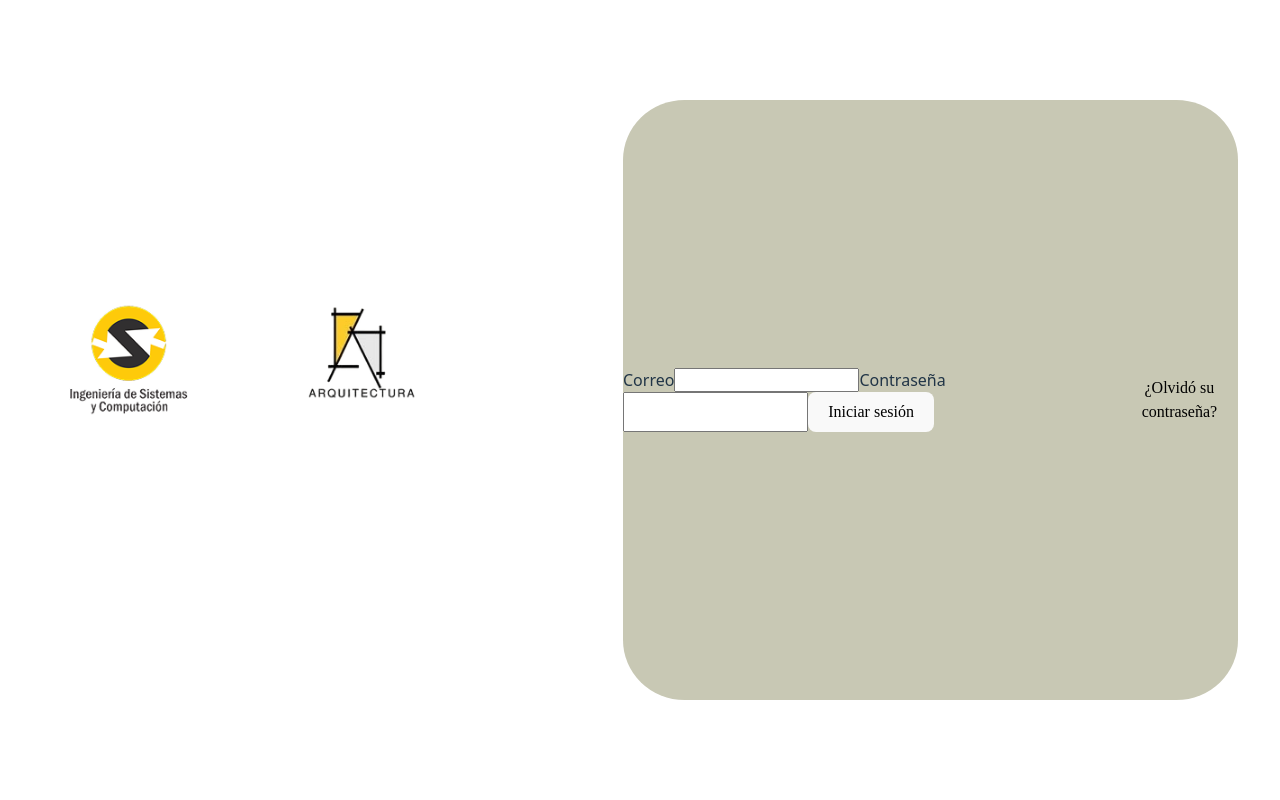
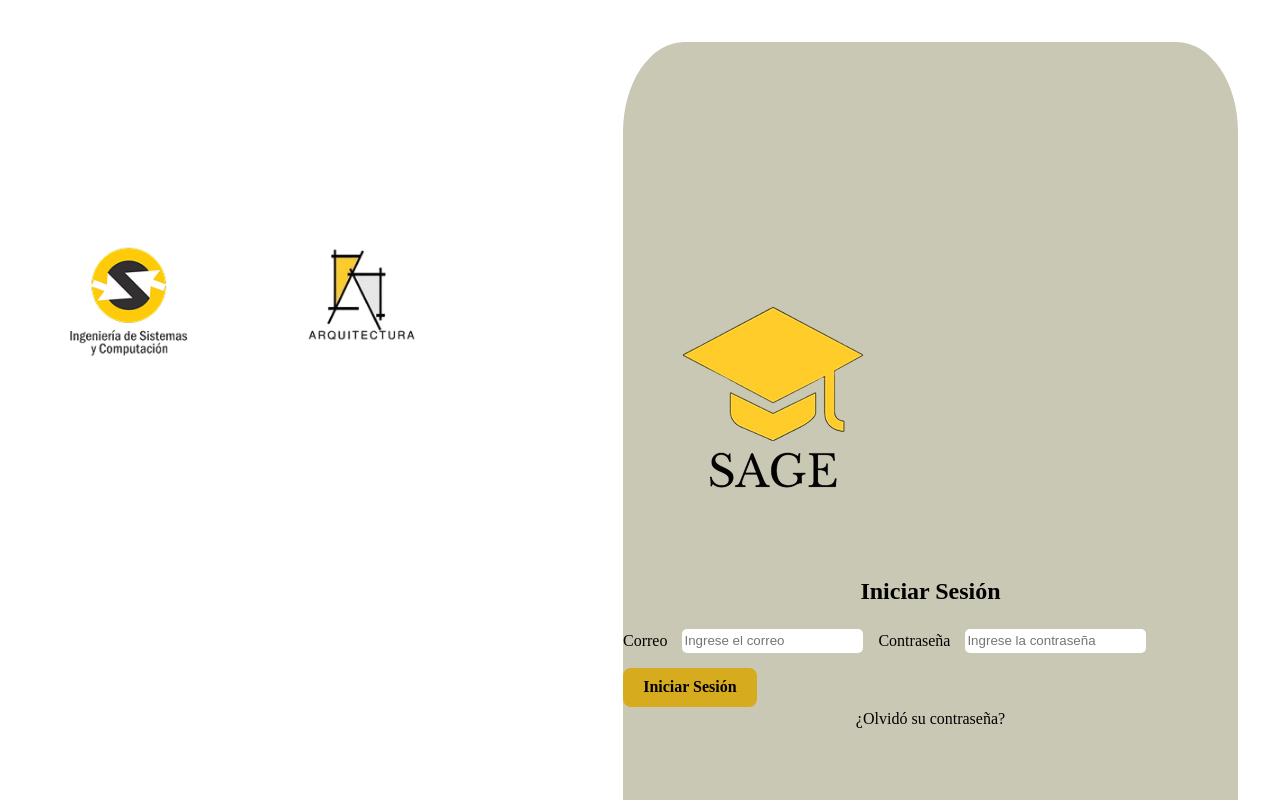
Before and after one commit to BR4D112/TrabajoDeCampoPjct, a React (Vite) app: page / in a window 1280 px wide. Shown: the top 800 px of the page. Built offline with nearby package versions, Linux system fonts and the light colour scheme.

Commit message:
changes in the form panel, better css, adding logo

```diff
--- /dev/null
+++ b/src/assets/LoginStyles/FormPanel.module.css
@@ -0,0 +1,36 @@
+.formLogin{
+    display: flex;
+    flex-wrap: wrap;
+    /*flex-direction: column;*/
+    gap: 15px;
+}
+.container{
+
+    max-height: 100%;
+    background-color: #c8c8b4;
+    height: 900px;
+    border-radius: 10%;
+    justify-content: center;
+    display: flex;
+    flex-direction: column;
+    font-family: 'Dutch801 Rm BT';
+    color: #000;
+}
+.container a{
+    color: #000;
+}
+input {
+    background-color: white;
+    border-radius: 5px;
+    color: #000;
+    border: 2px;
+}
+
+.button{
+    color: #000;
+    background-color: #D7AB1E;
+    font-weight: bold;
+}
+.container a:hover{
+    color: #D7AB1E;
+}
--- a/src/pages/login/FormPanel.jsx
+++ b/src/pages/login/FormPanel.jsx
@@ -1,13 +1,20 @@
-import styles from './FormPanel.module.css'
+import styles from '../../assets/LoginStyles/FormPanel.module.css'
+import logoApp from '../../assets/Logo.png'
+
+
 export const FormPanel=()=>{
     return (
     <div className={styles.container}>
+        <img src={logoApp}  style={{ objectFit:"scale-down", height: "max-content", width: "300px", alignContent:"center"}}/>
+        <h2>Iniciar Sesión</h2>
         <form action="" className={styles.formLogin}>
-            Correo
-            <input type="email" className="inputLogin" />
-            Contraseña
-            <input type="password" className="passwordLogin" />
-            <button className={styles.button} >Iniciar sesión</button>
+            <label>Correo</label>
+            <input type="email" className={styles.inputLogin} placeholder='Ingrese el correo' required/>
+
+            <label>Contraseña</label>
+            <input type="password" className={styles.inputPassword} placeholder='Ingrese la contraseña' required/>
+
+            <button className={styles.button} >Iniciar Sesión</button>
         </form>
         <a href="http://">¿Olvidó su contraseña?</a>
     </div>
--- a/src/pages/login/FormPanel.module.css
+++ /dev/null
@@ -1,25 +0,0 @@
-.formLogin{
-    display: flex;
-    flex-wrap: wrap;
-}
-.container{
-    background-color: #c8c8b4;
-    height: 600px;
-    border-radius: 10%;
-    align-items: center;
-    display: flex;
-
-}
-.container a{
-    color: black;
-    font-family: 'Dutch801 Rm BT';
-}
-.inputLogin{
-
-}
-.button{
-    font-family: 'Dutch801 Rm BT';
-}
-.container a:hover{
-    color: yellow;
-}
--- a/src/pages/login/LoginLeftPanel.jsx
+++ b/src/pages/login/LoginLeftPanel.jsx
@@ -1,4 +1,4 @@
-import styles from './LoginLeftPanel.module.css'
+import styles from '../../assets/LoginStyles/LoginLeftPanel.module.css'
 import uptcMainLogo from '../../assets/uptc-banner-logo.png'
 import ingsistemas from '../../assets/ing-sistemas-logo.png'
 import logoArq from '../../assets/logo_arq.png'
--- a/src/pages/login/MainPage.jsx
+++ b/src/pages/login/MainPage.jsx
@@ -1,6 +1,6 @@
 import { FormPanel } from "./FormPanel"
 import { LoginLeftPanel } from "./LoginLeftPanel"
-import styles from './Container.module.css'
+import styles from '../../assets/LoginStyles/Container.module.css'
 export const MainPage= ()=> {
     return (
         <div className={styles.container}>
```
Also changed, not shown: src/assets/LoginStyles/Container.module.css (renamed from src/pages/login/Container.module.css), src/assets/LoginStyles/LoginLeftPanel.module.css (renamed from src/pages/login/LoginLeftPanel.module.css), src/assets/Logo.png (added).
